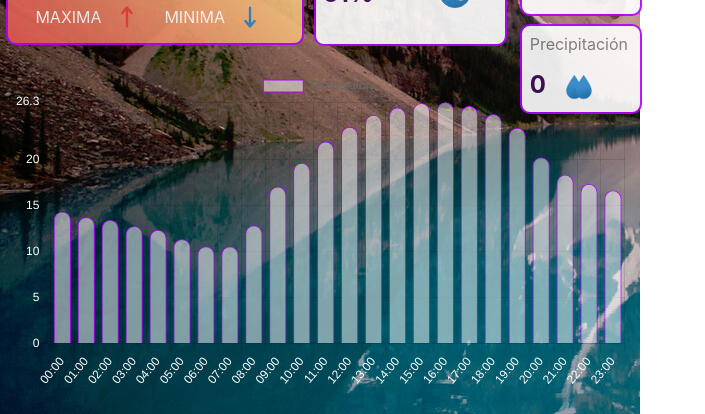
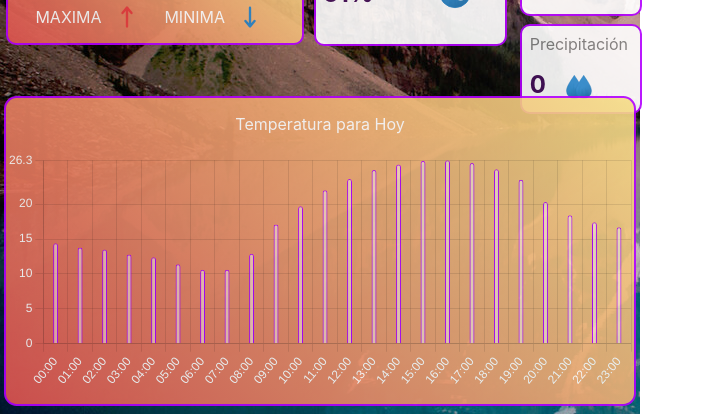
Before and after one commit to LuGiulkovich/ArgDashBoard, a React (Create React App) app: page / in a window 1280 px wide. Shown: the part 386-800 px from the top of the page, without its empty margins (0-705 px from the left). Built offline with nearby package versions, Linux system fonts and the light colour scheme.

Commit message:
Agrego Estilos P2

```diff
--- a/src/App.css
+++ b/src/App.css
@@ -18,12 +18,13 @@
 
 /* Estilos de la barra */
 .Datos-barra {
-  margin: 0 auto;
-  width: 48vw;
+  margin: 0 auto 1vh;
+  width: 49vw;
+  border-radius: 1vw;
 }
 
 .TamañoBarra {
-  height: 40vh;
+  height: 30vh;
 }
 
 /* Estilos de Datos Varios */
--- a/src/App.js
+++ b/src/App.js
@@ -97,7 +97,7 @@ function App() {
           </div>
         </div>
       </div>
-      <div className='Datos-barra'>
+      <div className='Datos-barra Back-Grad-NaranjaFuerte'>
         <BarraClima siHorarios={horarios}
           siTemperatura={temperatura}
           siHumedad={humedadHoraria}
--- a/src/componentes/BarraClima.js
+++ b/src/componentes/BarraClima.js
@@ -51,6 +51,7 @@ export default function BarraClima({ siHorarios, siTemperatura, siMaxima }) {
         backgroundColor: "rgba(255, 255, 255, 0.5)",
         borderColor: "#b300ff",
         borderWidth: 1,
+        barPercentage: 0.25,
         hoverBackgroundColor: "#fff",
         borderRadius: 50,
         hoverBorderColor: "#ff7b00",
@@ -68,16 +69,24 @@ export default function BarraClima({ siHorarios, siTemperatura, siMaxima }) {
       y: {
         min: 0,
         max: siMaxima,
-        ticks: { color: "#fff" },
+        ticks: {
+          color: "#fff",
+        },
       },
       x: {
         ticks: { color: "#fff" },
       },
     },
+    plugins: {
+      legend: {
+        display: false // Establece display en false para ocultar las leyendas
+      },
+    },
   };
 
   return (
-    <div className="TamañoBarra">
+    <div className="TamañoBarra TA-Center">
+      <p className="Letra-fff">Temperatura para Hoy</p>
       <Bar data={midata} options={mioptions} />
     </div>
   );
```
